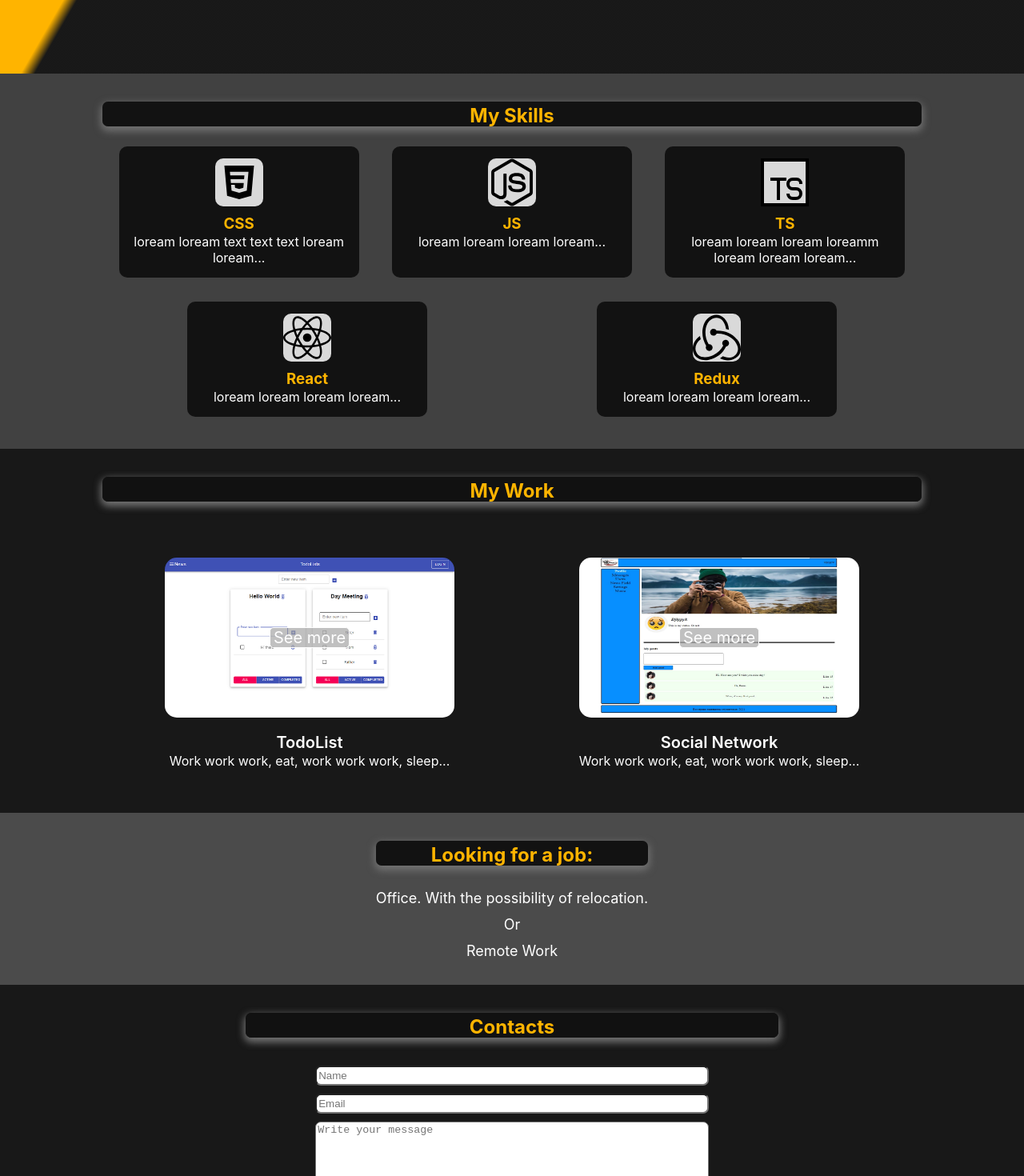
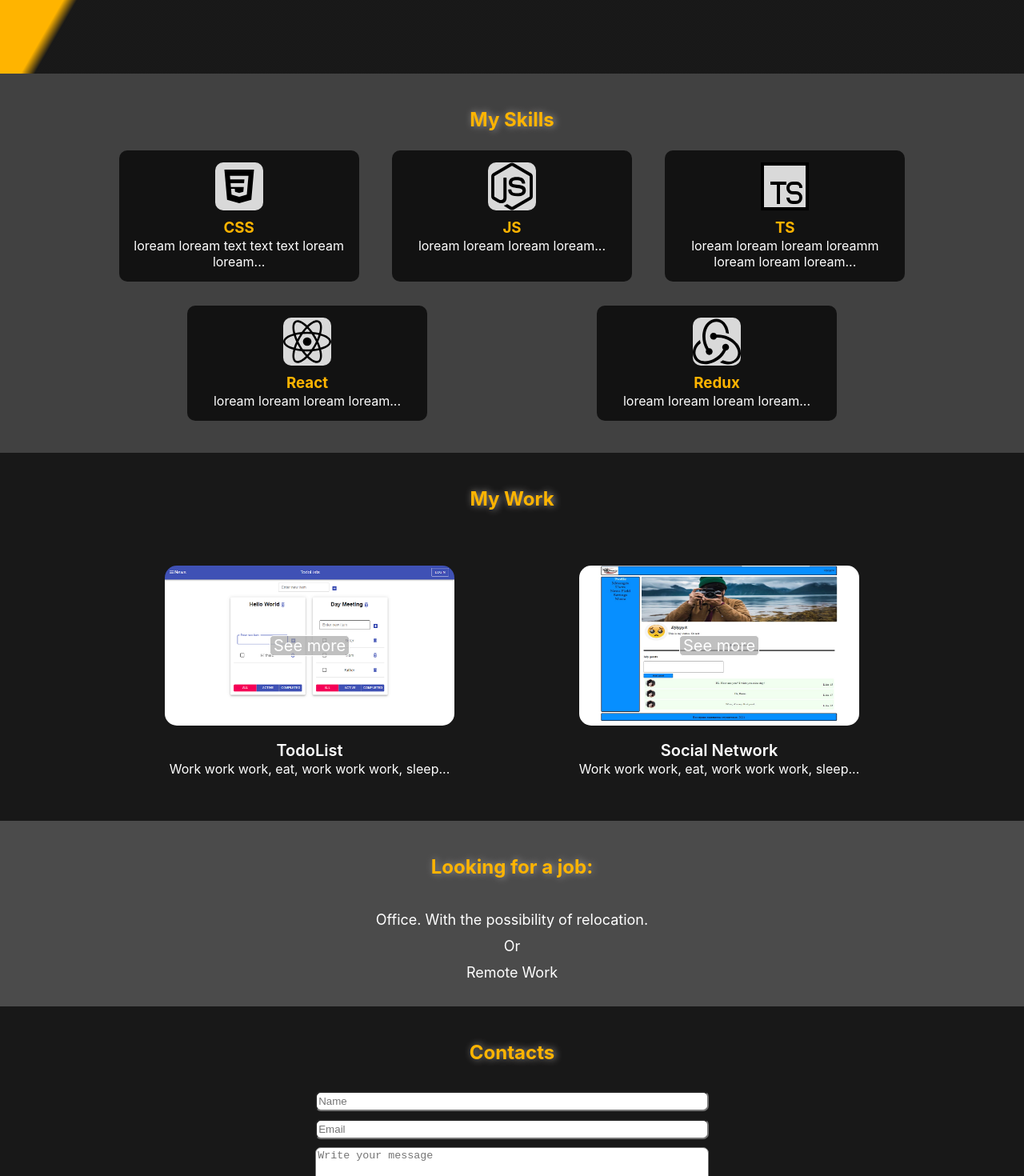
Before and after one commit to Djiypyk/CV, a React (Create React App) app: page / in a window 1280 px wide. Shown: the part 740-2210 px from the top of the page at 80% size. Built offline with nearby package versions, Linux system fonts and the light colour scheme.

Commit message:
fix title

```diff
--- a/src/Components/FindWork/FindWork.jsx
+++ b/src/Components/FindWork/FindWork.jsx
@@ -8,8 +8,8 @@ export function FindWork() {
         <div className={styles.findWorkWrapper}>
             <div className={containerStyles.container}>
                 <div className={styles.findWorkItem}>
+                    <h2>Looking for a job:</h2>
                     <div>
-                        <h2 className={styles.title}>Looking for a job:</h2>
                         <p>Office. With the possibility of relocation.</p>
                         <p>Or</p>
                         <p>Remote Work</p>
--- a/src/Components/FindWork/FindWork.module.css
+++ b/src/Components/FindWork/FindWork.module.css
@@ -11,11 +11,7 @@
     align-items: center;
 }
 
-.title {
-    text-align: center;
-    border-radius: 7px;
-    box-shadow: 0 4px 10px 2px rgb(114, 114, 114);
-    padding-top: 5px;
+.findWorkItem h2 {
     margin-bottom: 30px;
 }
 
--- a/src/Components/RecruiterForm/RecruiterForm.jsx
+++ b/src/Components/RecruiterForm/RecruiterForm.jsx
@@ -9,7 +9,7 @@ export function RecruiterForm() {
         <div id={'contacts'} className={styles.formWrapper}>
             <div className={containerStyles.container}>
                 <div className={styles.formContent}>
-                    <h2 className={styles.title}>Contacts</h2>
+                    <h2>Contacts</h2>
                     <div className={styles.formItemWrapper}>
                         <form>
                             <input placeholder={'Name'} className={styles.inputForm} type="text" id='name'
--- a/src/Components/RecruiterForm/RecruiterForm.module.css
+++ b/src/Components/RecruiterForm/RecruiterForm.module.css
@@ -14,14 +14,7 @@
 
 .formItemWrapper {
     width: 60%;
-}
-
-.title {
-    padding-top: 5px;
-    box-shadow: 0 4px 10px 2px rgb(114, 114, 114);
-    width: 65%;
-    border-radius: 7px;
-    margin-bottom: 35px;
+    margin-top: 35px;
 }
 
 .inputForm {
@@ -61,9 +54,7 @@
 }
 
 @media (max-width: 767px) {
-    /*.formItemWrapper {*/
-    /*    width: 90%;*/
-    /*}*/
+
     .inputForm{
         width: 100%;
     }
--- a/src/Components/Skills/Skills.jsx
+++ b/src/Components/Skills/Skills.jsx
@@ -13,7 +13,7 @@ function Skills() {
     return (
         <div id={'skills'} className={styles.skillsBlock}>
             <div className={containerStyle.container}>
-                <h2 className={styles.title}>My Skills</h2>
+                <h2>My Skills</h2>
                 <div className={styles.skills}>
                     <Skill title={"CSS"} img={CSS} description={'loream loream text text text loream loream...'}/>
                     <Skill title={"JS"} img={JS} description={'loream loream loream loream...'}/>
--- a/src/Components/Skills/Skills.module.css
+++ b/src/Components/Skills/Skills.module.css
@@ -3,12 +3,6 @@
     padding: 35px 0 15px 0;
 }
 
-.title {
-    text-align: center;
-    border-radius: 7px;
-    box-shadow: 0 4px 10px 2px rgb(114, 114, 114);
-    padding-top: 5px;
-}
 
 .skills {
     min-height: 100px;
--- a/src/Components/Work/MyWork.jsx
+++ b/src/Components/Work/MyWork.jsx
@@ -11,7 +11,7 @@ function MyWork() {
     return (
         <div id={'MyWork'} className={styles.myWorkContainer}>
             <div className={containerStyle.container}>
-                <h2 className={styles.title} style={{textAlign: 'center', marginBottom: '70px'}}>My Work</h2>
+                <h2>My Work</h2>
                 <div className={styles.previewWorkContainer}>
                     <PreviewWork photo={todolist} projectName={'TodoList'}
                                  workUrl={'https://djiypyk.github.io/incubator-todo/'}
--- a/src/Components/Work/MyWork.module.css
+++ b/src/Components/Work/MyWork.module.css
@@ -9,10 +9,5 @@
     justify-content: space-around;
     flex-wrap: wrap;
     margin-bottom: 40px;
+    padding-top: 70px;
 }
-
-.title {
-    padding-top: 5px;
-    box-shadow: 0 4px 10px 2px rgb(114, 114, 114);
-    border-radius: 7px;
-}
--- a/src/common/Container.module.css
+++ b/src/common/Container.module.css
@@ -6,7 +6,9 @@
 }
 
 h2 {
+    text-align: center;
     color: #ffb400;
-    background: rgba(17, 17, 17, 0.97);
     line-height: 26px;
+    text-shadow: #9a9999 2px 0 10px;
+    padding-top: 10px;
 }
```
